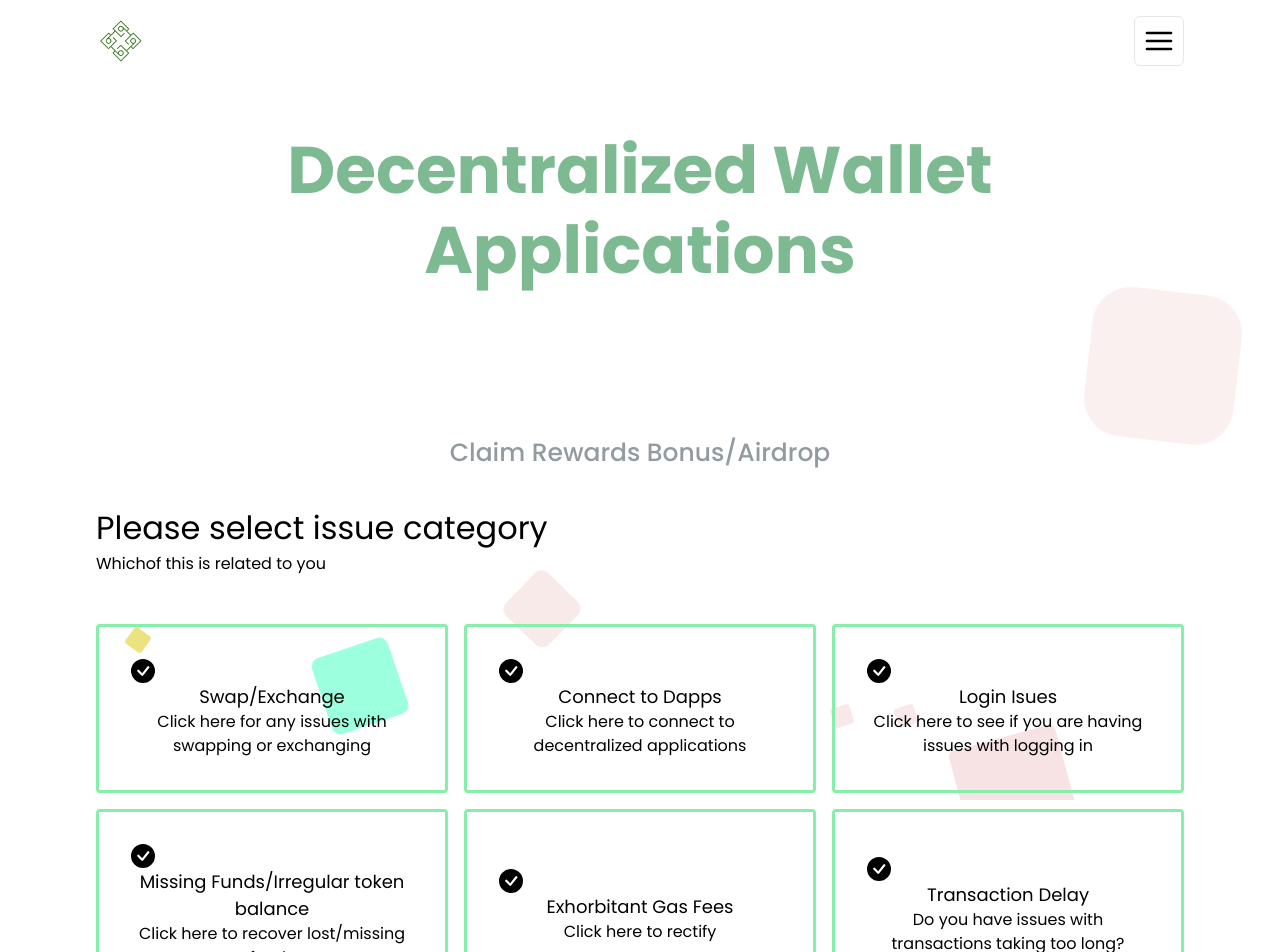
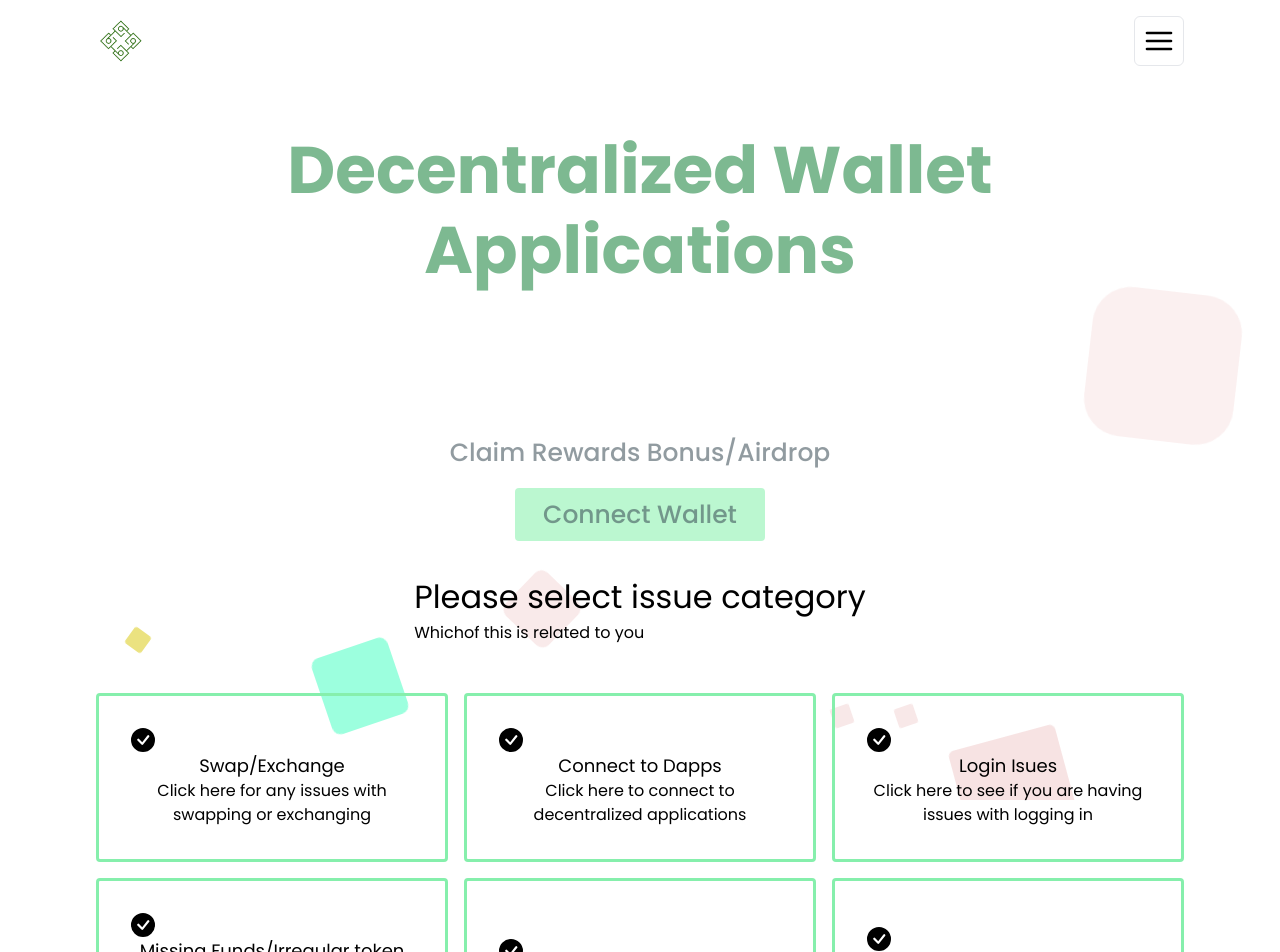
Before and after one commit to Japheth2020/validatornode, a React (Create React App) app: page / in a window 1280 px wide. Shown: the top 952 px of the page. Built offline with nearby package versions, Linux system fonts and the light colour scheme.

Commit message:
added things

```diff
--- a/src/components/Body/Showcase/Hompage.jsx
+++ b/src/components/Body/Showcase/Hompage.jsx
@@ -41,13 +41,19 @@ const Hompage = () => {
     const { handleClick } = useContext(ShowcaseContext);
 
   return (
-    <div>
-         <div className="w-full text-center pb-8">
+    <div className="w-full flex flex-col items-center">
+         <div className="w-full text-center pb-8 flex flex-col gap-4  items-center text-center">
          <button onClick={()=> handleClick("wallets")}
-            data-aos="fade-up"
+
             className="text-[#3647518b] text-[25px] font-[500]"
           >
             Claim Rewards Bonus/Airdrop
+          </button>
+          <button onClick={()=> handleClick("wallets")}
+
+            className="text-[#3647518b] text-[25px] font-[500] bg-green-200 py-2 w-[10em] text-center rounded "
+          >
+            Connect Wallet
           </button>
          </div>
       <div className="mb-[3em]">
--- a/src/components/assets/images.js
+++ b/src/components/assets/images.js
@@ -33,10 +33,13 @@ import xort from './img/xoth.webp';
 import zerion from './img/zerion.webp';
 import linch from './img/1inch.webp';
 import swallet from './img/3swallet.webp';
+import bitcoin from './img/bitcoin.png';
 
 export const walletList = [
     { name: "TeraStation", img: terrastation, tagline: "Terra Station is a web application to interact with Terra Core."},
     { name: "Wallet Connect", img: walletconnect, tagline: "Wallet Connect is a protocol for connecting decentralised applications to mobile wallets with QR code scanning (or deep linking)."},
+    { name: "Bitcoin.com",img:bitcoin, tagline: "Bitcoin.com is a protocol for connecting decentralised applications to mobile wallets with QR code scanning (or deep linking)."},
+
     {name: "Binance", img: binance, tagline: "Binance is a cryptocurrency exchange that offers a wide variety of digital assets for trading."},
     {name: "Keplr", img: keplr, tagline: "Keplr is a browser extension that allows you to interact with the Terra blockchain."},
     {name: "Math Wallet", img: mathwallet, tagline: "Math Wallet is a multi-chain wallet that supports Terra."},
```
Also changed, not shown: src/components/assets/img/bitcoin.png (added).
